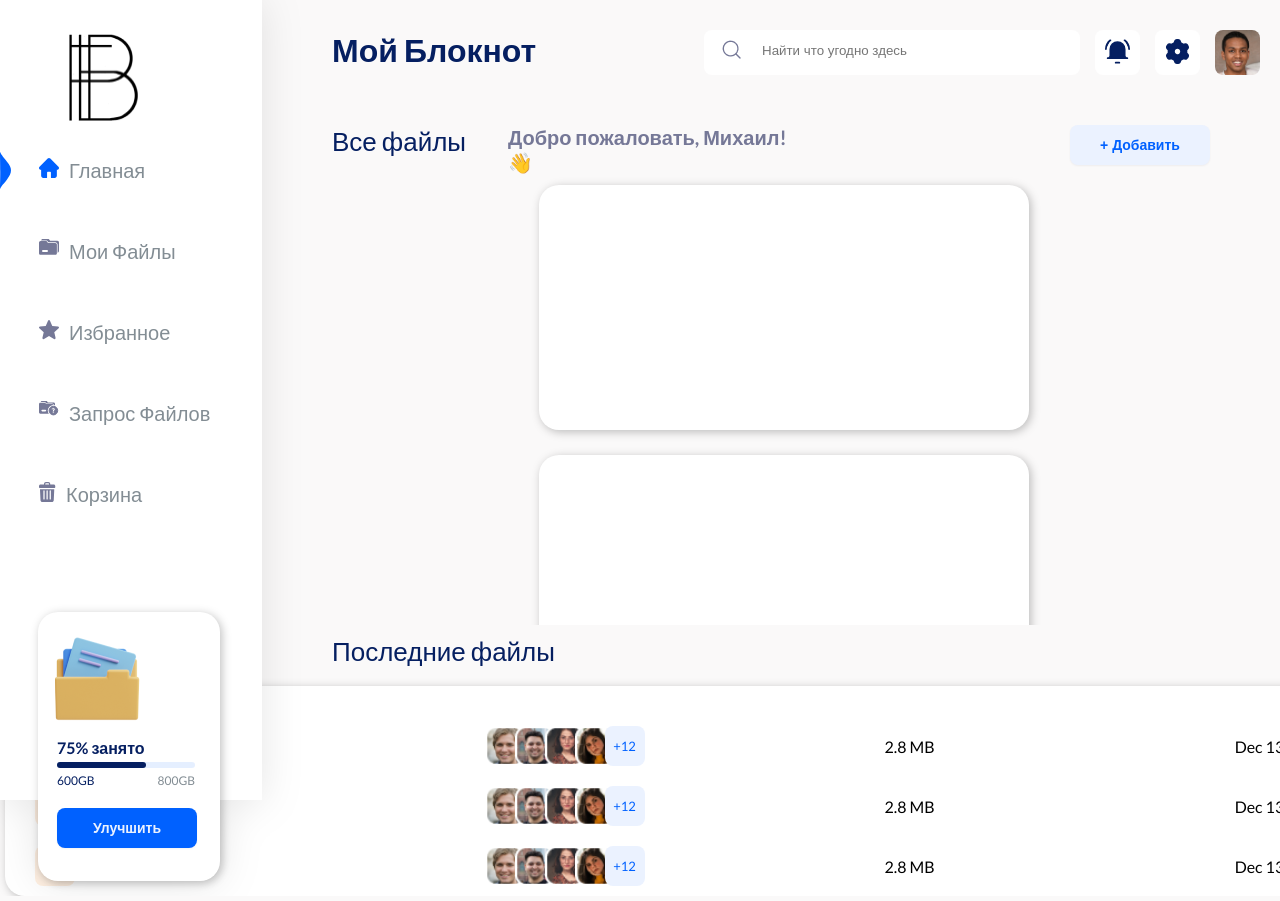
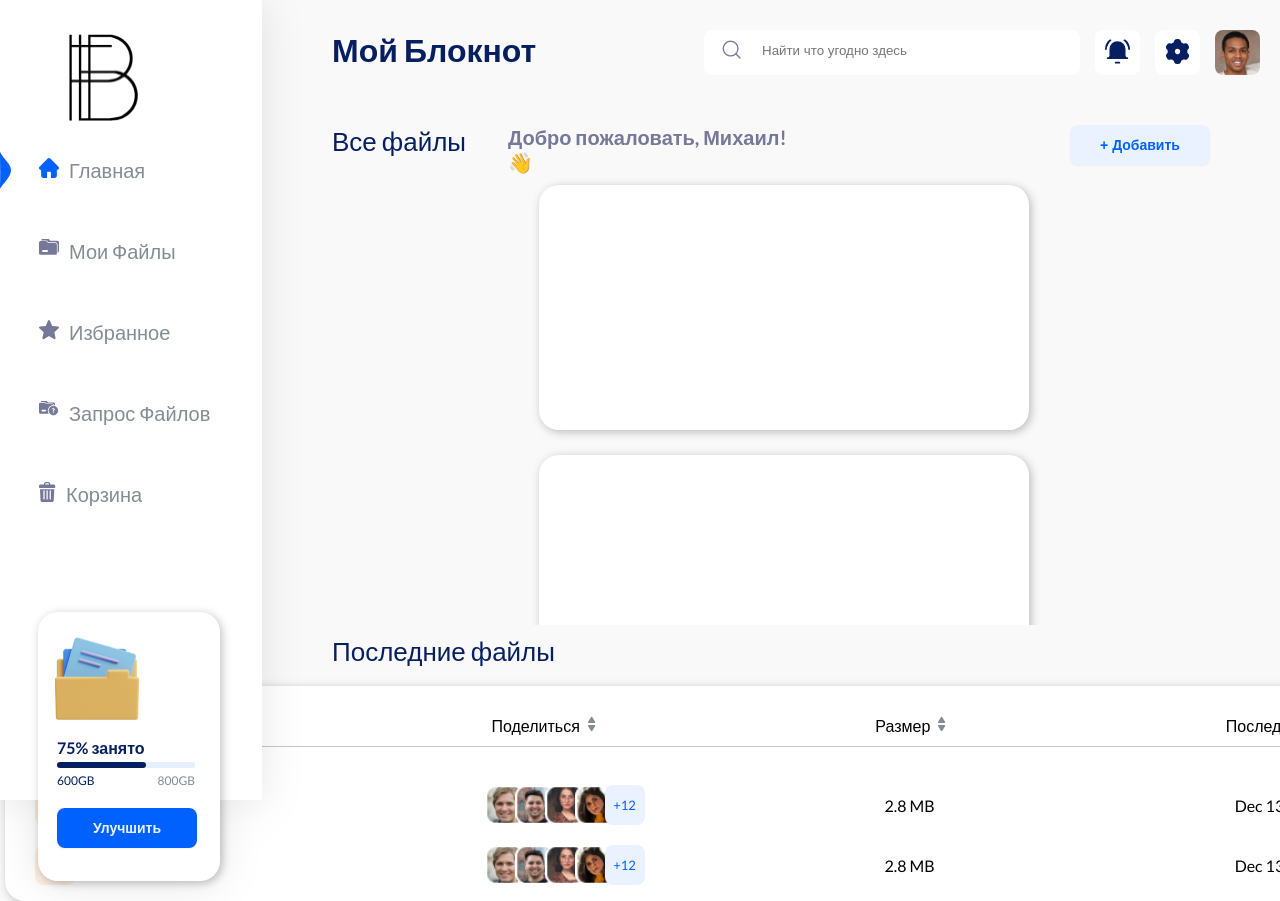
Before and after one commit to Kkotlyar777/Blocknot, a Next.js app: page / in a window 1280 px wide. Shown: the top 901 px of the page. Built offline with nearby package versions, Linux system fonts and the light colour scheme.

Commit message:
LastFilesEnd

```diff
--- a/src/app/Header/layout.tsx
+++ b/src/app/Header/layout.tsx
@@ -79,7 +79,7 @@ export default function HeaderLayout() {
           <img
             src="./profile.jpg"
             alt="profile photo"
-            style={{ width: "100%", height: "100%", borderRadius: "8px  " }}
+            style={{ width: "100%", height: "100%", borderRadius: "8px" }}
           />
         </button>
       </div>
--- a/src/app/components/lastFiles/Files.module.sass
+++ b/src/app/components/lastFiles/Files.module.sass
@@ -5,6 +5,10 @@
     align-items: center
     height: 60px
     width: 100%
+    &:hover
+        background: #EAEDF4
+        transition: .2s linear all
+
 
 .lastFilesIcon
     display: flex
--- a/src/app/globalLayout.module.sass
+++ b/src/app/globalLayout.module.sass
@@ -70,7 +70,9 @@
     overflow: auto
 
 .underBlock
-    height: 220px
+    display: flex
+    flex-direction: column
+    height: 185px
     width: 1523px
     box-shadow: 2px 2px 10px rgba(0, 0, 0, 0.25)
     border-radius: 20px
@@ -92,3 +94,27 @@
 
 .lastFiles
     overflow: auto
+    height: 180px
+
+.underline
+    height: 2px
+    width: 100%
+    background: #C5C5C5
+    display: flex
+    justify-content: center
+    margin-bottom: 28px
+
+.underBlockFilter
+    height: 20px
+    width: 100%
+    margin-bottom: 10px
+    display: flex
+    justify-content: space-between
+    span
+        svg
+            margin-left: 8px
+
+.filterTwo
+    margin-left: 90px
+.filterFour
+    margin-right: 150px
--- a/src/app/page.tsx
+++ b/src/app/page.tsx
@@ -1,9 +1,9 @@
-import { Metadata } from "next";
-import styles from "./globalLayout.module.sass";
-import { CardComp } from "./components/CardFiles/Card";
-import { LastFile } from "./components/lastFiles/LastFiles";
+import { Metadata } from 'next';
+import styles from './globalLayout.module.sass';
+import { CardComp } from './components/CardFiles/Card';
+import { LastFile } from './components/lastFiles/LastFiles';
 export const metadata: Metadata = {
-  title: "Bloknot",
+	title: 'Bloknot',
 };
 
 export default function Home() {
@@ -28,10 +28,90 @@ export default function Home() {
 			</div>
 			<h2 className={styles.secondTitle}>Последние файлы</h2>
 			<div className={styles.underBlock}>
+				<div className={styles.underBlockFilter}>
+					<span className={styles.filterOne}>
+						Название
+						<svg
+							xmlns="http://www.w3.org/2000/svg"
+							width="8"
+							height="16"
+							viewBox="0 0 8 16"
+							fill="none"
+						>
+							<path
+								d="M4.31858 14.8052C4.24192 14.934 4.13494 15.0404 4.00779 15.1141C3.88063 15.1879 3.73751 15.2266 3.59198 15.2266C3.44645 15.2266 3.30333 15.1879 3.17617 15.1141C3.04902 15.0404 2.94204 14.934 2.86538 14.8052L0.129938 10.2524C0.0489092 10.1173 0.00413132 9.9621 0.000270367 9.8029C-0.00359058 9.6437 0.0336065 9.48633 0.107986 9.3472C0.182365 9.20807 0.291205 9.09226 0.423163 9.01184C0.555121 8.93142 0.705369 8.88934 0.858249 8.88998H6.32913C6.48143 8.89061 6.6308 8.93362 6.7618 9.01455C6.89279 9.09548 7.00065 9.2114 7.07421 9.35032C7.14778 9.48923 7.18438 9.64609 7.18022 9.80468C7.17607 9.96327 7.13132 10.1178 7.0506 10.2524L4.31858 14.8052Z"
+								fill="#838D94"
+							/>
+							<path
+								d="M2.87063 1.19481C2.94729 1.06595 3.05427 0.95962 3.18142 0.88588C3.30858 0.812141 3.4517 0.773438 3.59723 0.773438C3.74276 0.773438 3.88588 0.812141 4.01304 0.88588C4.14019 0.95962 4.24717 1.06595 4.32383 1.19481L7.05927 5.74764C7.1403 5.88269 7.18508 6.0379 7.18894 6.1971C7.1928 6.3563 7.1556 6.51367 7.08122 6.6528C7.00684 6.79194 6.898 6.90774 6.76605 6.98816C6.63409 7.06858 6.48384 7.11066 6.33096 7.11002H0.860079C0.707779 7.10939 0.558406 7.06638 0.427413 6.98545C0.296419 6.90452 0.188562 6.7886 0.114998 6.64969C0.0414336 6.51077 0.00483387 6.35391 0.00898458 6.19532C0.0131353 6.03673 0.0578857 5.88218 0.138607 5.74764L2.87063 1.19481Z"
+								fill="#838D94"
+							/>
+						</svg>
+					</span>
+					<span className={styles.filterTwo}>
+						Поделиться
+						<svg
+							xmlns="http://www.w3.org/2000/svg"
+							width="8"
+							height="16"
+							viewBox="0 0 8 16"
+							fill="none"
+						>
+							<path
+								d="M4.31858 14.8052C4.24192 14.934 4.13494 15.0404 4.00779 15.1141C3.88063 15.1879 3.73751 15.2266 3.59198 15.2266C3.44645 15.2266 3.30333 15.1879 3.17617 15.1141C3.04902 15.0404 2.94204 14.934 2.86538 14.8052L0.129938 10.2524C0.0489092 10.1173 0.00413132 9.9621 0.000270367 9.8029C-0.00359058 9.6437 0.0336065 9.48633 0.107986 9.3472C0.182365 9.20807 0.291205 9.09226 0.423163 9.01184C0.555121 8.93142 0.705369 8.88934 0.858249 8.88998H6.32913C6.48143 8.89061 6.6308 8.93362 6.7618 9.01455C6.89279 9.09548 7.00065 9.2114 7.07421 9.35032C7.14778 9.48923 7.18438 9.64609 7.18022 9.80468C7.17607 9.96327 7.13132 10.1178 7.0506 10.2524L4.31858 14.8052Z"
+								fill="#838D94"
+							/>
+							<path
+								d="M2.87063 1.19481C2.94729 1.06595 3.05427 0.95962 3.18142 0.88588C3.30858 0.812141 3.4517 0.773438 3.59723 0.773438C3.74276 0.773438 3.88588 0.812141 4.01304 0.88588C4.14019 0.95962 4.24717 1.06595 4.32383 1.19481L7.05927 5.74764C7.1403 5.88269 7.18508 6.0379 7.18894 6.1971C7.1928 6.3563 7.1556 6.51367 7.08122 6.6528C7.00684 6.79194 6.898 6.90774 6.76605 6.98816C6.63409 7.06858 6.48384 7.11066 6.33096 7.11002H0.860079C0.707779 7.10939 0.558406 7.06638 0.427413 6.98545C0.296419 6.90452 0.188562 6.7886 0.114998 6.64969C0.0414336 6.51077 0.00483387 6.35391 0.00898458 6.19532C0.0131353 6.03673 0.0578857 5.88218 0.138607 5.74764L2.87063 1.19481Z"
+								fill="#838D94"
+							/>
+						</svg>
+					</span>
+					<span className={styles.filterThree}>
+						Размер
+						<svg
+							xmlns="http://www.w3.org/2000/svg"
+							width="8"
+							height="16"
+							viewBox="0 0 8 16"
+							fill="none"
+						>
+							<path
+								d="M4.31858 14.8052C4.24192 14.934 4.13494 15.0404 4.00779 15.1141C3.88063 15.1879 3.73751 15.2266 3.59198 15.2266C3.44645 15.2266 3.30333 15.1879 3.17617 15.1141C3.04902 15.0404 2.94204 14.934 2.86538 14.8052L0.129938 10.2524C0.0489092 10.1173 0.00413132 9.9621 0.000270367 9.8029C-0.00359058 9.6437 0.0336065 9.48633 0.107986 9.3472C0.182365 9.20807 0.291205 9.09226 0.423163 9.01184C0.555121 8.93142 0.705369 8.88934 0.858249 8.88998H6.32913C6.48143 8.89061 6.6308 8.93362 6.7618 9.01455C6.89279 9.09548 7.00065 9.2114 7.07421 9.35032C7.14778 9.48923 7.18438 9.64609 7.18022 9.80468C7.17607 9.96327 7.13132 10.1178 7.0506 10.2524L4.31858 14.8052Z"
+								fill="#838D94"
+							/>
+							<path
+								d="M2.87063 1.19481C2.94729 1.06595 3.05427 0.95962 3.18142 0.88588C3.30858 0.812141 3.4517 0.773438 3.59723 0.773438C3.74276 0.773438 3.88588 0.812141 4.01304 0.88588C4.14019 0.95962 4.24717 1.06595 4.32383 1.19481L7.05927 5.74764C7.1403 5.88269 7.18508 6.0379 7.18894 6.1971C7.1928 6.3563 7.1556 6.51367 7.08122 6.6528C7.00684 6.79194 6.898 6.90774 6.76605 6.98816C6.63409 7.06858 6.48384 7.11066 6.33096 7.11002H0.860079C0.707779 7.10939 0.558406 7.06638 0.427413 6.98545C0.296419 6.90452 0.188562 6.7886 0.114998 6.64969C0.0414336 6.51077 0.00483387 6.35391 0.00898458 6.19532C0.0131353 6.03673 0.0578857 5.88218 0.138607 5.74764L2.87063 1.19481Z"
+								fill="#838D94"
+							/>
+						</svg>
+					</span>
+					<span className={styles.filterFour}>
+						Последние изменения
+						<svg
+							xmlns="http://www.w3.org/2000/svg"
+							width="8"
+							height="16"
+							viewBox="0 0 8 16"
+							fill="none"
+						>
+							<path
+								d="M4.31858 14.8052C4.24192 14.934 4.13494 15.0404 4.00779 15.1141C3.88063 15.1879 3.73751 15.2266 3.59198 15.2266C3.44645 15.2266 3.30333 15.1879 3.17617 15.1141C3.04902 15.0404 2.94204 14.934 2.86538 14.8052L0.129938 10.2524C0.0489092 10.1173 0.00413132 9.9621 0.000270367 9.8029C-0.00359058 9.6437 0.0336065 9.48633 0.107986 9.3472C0.182365 9.20807 0.291205 9.09226 0.423163 9.01184C0.555121 8.93142 0.705369 8.88934 0.858249 8.88998H6.32913C6.48143 8.89061 6.6308 8.93362 6.7618 9.01455C6.89279 9.09548 7.00065 9.2114 7.07421 9.35032C7.14778 9.48923 7.18438 9.64609 7.18022 9.80468C7.17607 9.96327 7.13132 10.1178 7.0506 10.2524L4.31858 14.8052Z"
+								fill="#838D94"
+							/>
+							<path
+								d="M2.87063 1.19481C2.94729 1.06595 3.05427 0.95962 3.18142 0.88588C3.30858 0.812141 3.4517 0.773438 3.59723 0.773438C3.74276 0.773438 3.88588 0.812141 4.01304 0.88588C4.14019 0.95962 4.24717 1.06595 4.32383 1.19481L7.05927 5.74764C7.1403 5.88269 7.18508 6.0379 7.18894 6.1971C7.1928 6.3563 7.1556 6.51367 7.08122 6.6528C7.00684 6.79194 6.898 6.90774 6.76605 6.98816C6.63409 7.06858 6.48384 7.11066 6.33096 7.11002H0.860079C0.707779 7.10939 0.558406 7.06638 0.427413 6.98545C0.296419 6.90452 0.188562 6.7886 0.114998 6.64969C0.0414336 6.51077 0.00483387 6.35391 0.00898458 6.19532C0.0131353 6.03673 0.0578857 5.88218 0.138607 5.74764L2.87063 1.19481Z"
+								fill="#838D94"
+							/>
+						</svg>
+					</span>
+				</div>
+				<span className={styles.underline}></span>
 				<div className={styles.lastFiles}>
-          <LastFile/>
-          <LastFile/>
-          <LastFile/>
+					<LastFile />
+					<LastFile />
+					<LastFile />
+					<LastFile />
 				</div>
 			</div>
 		</div>
```
Lines whose indentation alone changed are shown as unchanged.
